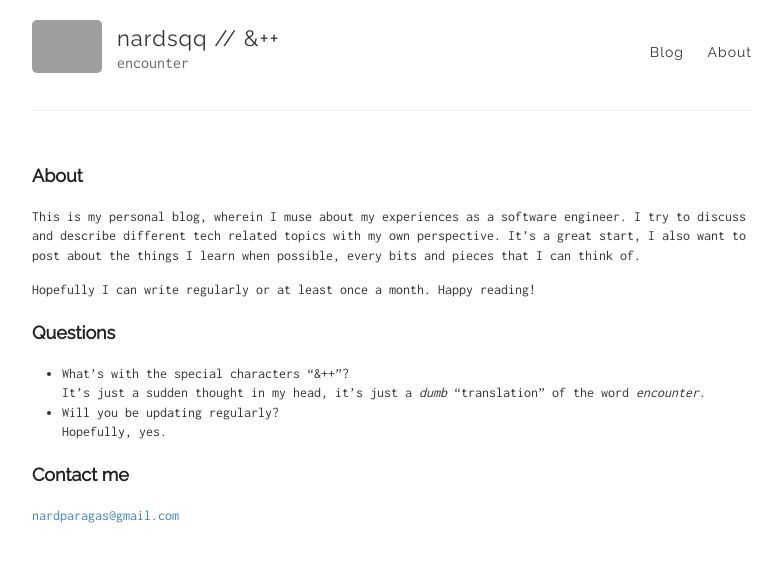
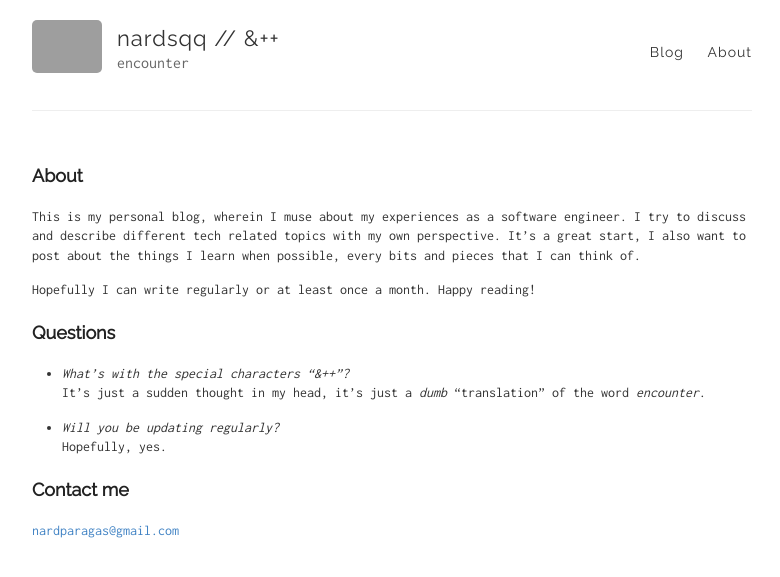
Before and after one commit to nardsqq/nardsqq.github.io, a Jekyll site: the page built from about.md, in a window 1280 px wide. Shown: the top 577 px of the page, without its empty margins (248-1028 px from the left). Built offline with Jekyll 4.4.1, drawn with Linux system fonts in a browser that asks for light colours; grey boxes are pictures that could not be loaded.

Commit message:
Italicized questions

```diff
--- a/about.md
+++ b/about.md
@@ -10,9 +10,10 @@ Hopefully I can write regularly or at least once a month. Happy reading!
 
 ### Questions
 
-* What's with the special characters "&++"?
+* _What's with the special characters "&++"?_
   It's just a sudden thought in my head, it's just a _dumb_ "translation" of the word _encounter_.
-* Will you be updating regularly?
+
+* _Will you be updating regularly?_
   Hopefully, yes.
 
 ### Contact me
```
